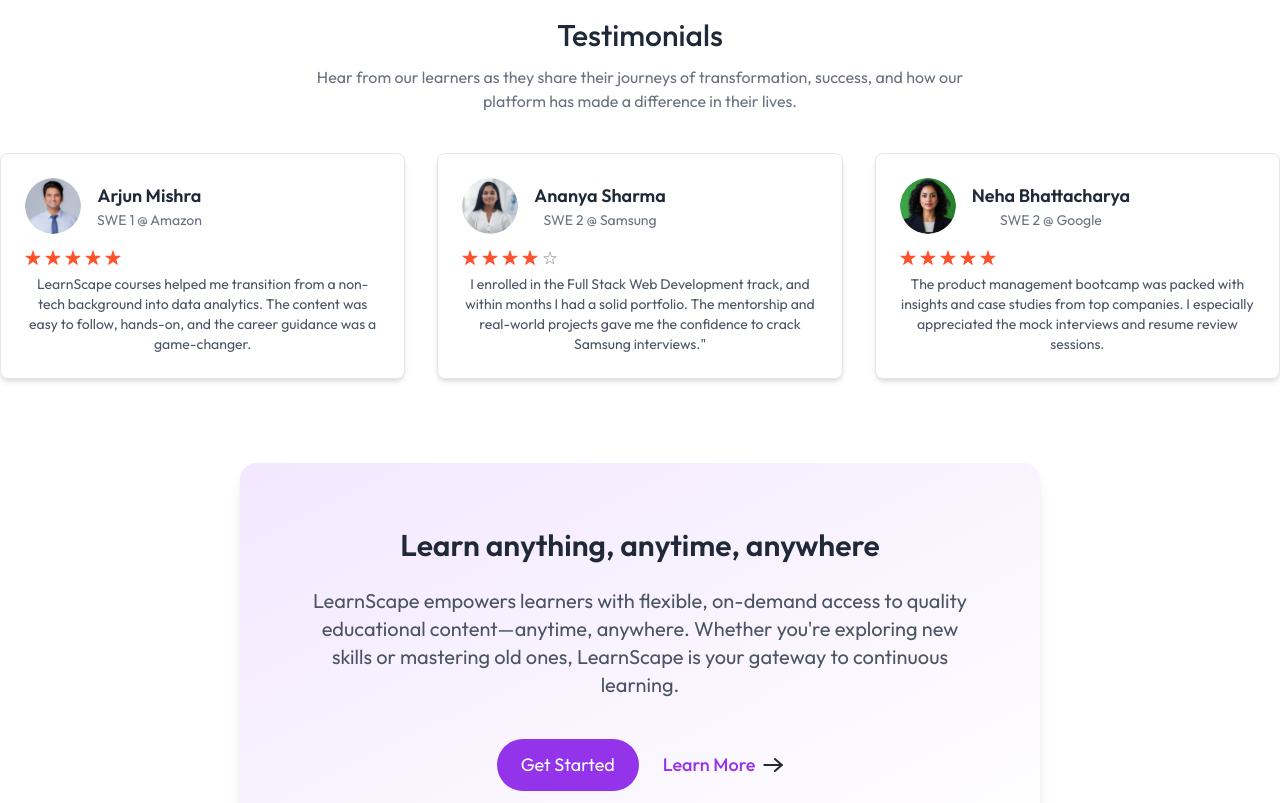
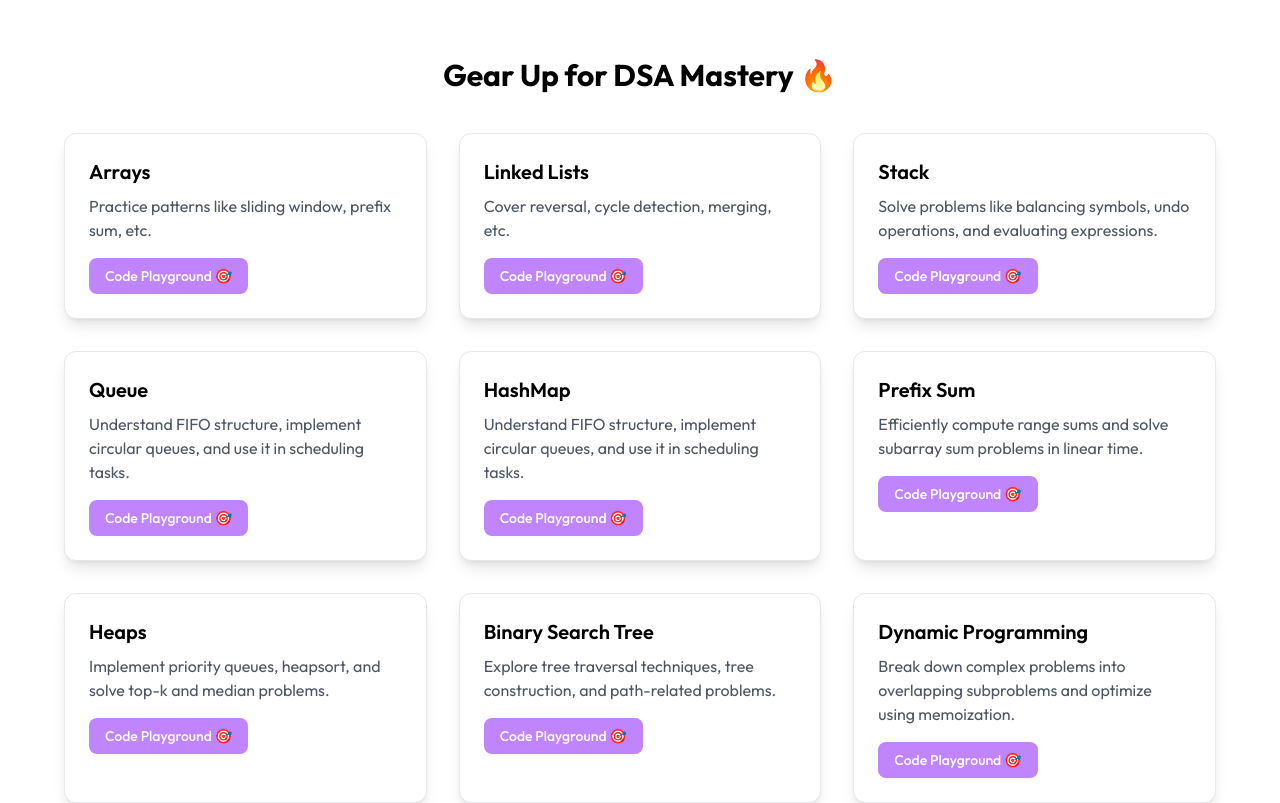
Before and after one commit to IshikaSaxena2005/LearnScape, a React (Vite) app in the folder client/: page / in a window 1280 px wide. Shown: the part 1440-2243 px from the top of the page. Built offline with nearby package versions, Linux system fonts and the light colour scheme; no server answers.

Commit message:
added DSASection.jsx

```diff
--- /dev/null
+++ b/client/src/components/student/DSASection.jsx
@@ -0,0 +1,85 @@
+import React from 'react';
+
+const DSASection = () => {
+  const topics = [
+    {
+      title: 'Arrays',
+      description: 'Practice patterns like sliding window, prefix sum, etc.',
+      link: 'https://github.com/IshikaSaxena2005/DSA-JAVA-/blob/main/Array_ArrayList.java',
+    },
+    {
+      title: 'Linked Lists',
+      description: 'Cover reversal, cycle detection, merging, etc.',
+      link: 'https://github.com/IshikaSaxena2005/DSA-JAVA-/blob/main/LinkedList.java',
+    },
+    {
+      title: 'Stack',
+      description: 'Solve problems like balancing symbols, undo operations, and evaluating expressions.',
+      link: 'https://github.com/IshikaSaxena2005/DSA-JAVA-/blob/main/Stack.java',
+    },
+    {
+      title: 'Queue',
+      description: 'Understand FIFO structure, implement circular queues, and use it in scheduling tasks.',
+      link: 'https://github.com/IshikaSaxena2005/DSA-JAVA-/blob/main/Queue.java',
+    },
+        {
+      title: 'HashMap',
+      description: 'Understand FIFO structure, implement circular queues, and use it in scheduling tasks.',
+      link: 'https://github.com/IshikaSaxena2005/DSA-JAVA-/blob/main/HashMap%20and%20HashSet.java',
+
+    },
+            {
+      title: 'Prefix Sum',
+      description: 'Efficiently compute range sums and solve subarray sum problems in linear time.',
+      link: 'https://github.com/IshikaSaxena2005/DSA-JAVA-/blob/main/Prefix%20Sum.java',
+
+    },
+                {
+      title: 'Heaps',
+      description: 'Implement priority queues, heapsort, and solve top-k and median problems.',
+      link: 'https://github.com/IshikaSaxena2005/DSA-JAVA-/blob/main/Heaps.java',
+
+    },
+    {
+      title: 'Binary Search Tree',
+      description: 'Explore tree traversal techniques, tree construction, and path-related problems.',
+      link: 'https://github.com/IshikaSaxena2005/DSA-JAVA-/blob/main/Binary%20Search%20Tree.java',
+
+    },
+        {
+      title: 'Dynamic Programming',
+      description: 'Break down complex problems into overlapping subproblems and optimize using memoization.',
+      link: 'https://github.com/IshikaSaxena2005/DSA-JAVA-/blob/main/Dynamic%20Programming.java',
+
+    },
+    // Add more topics here
+  ];
+
+  return (
+    <div className="w-full px-6 py-12 bg-white text-center">
+      <h2 className="text-3xl font-bold mb-10">Gear Up for DSA Mastery 🔥</h2>
+
+      <div className="grid grid-cols-1 sm:grid-cols-2 md:grid-cols-3 gap-8 max-w-6xl mx-auto">
+        {topics.map((topic, index) => (
+          <div
+            key={index}
+            className="bg-white shadow-lg rounded-xl p-6 border border-gray-200 hover:shadow-2xl transition-shadow duration-300 text-left"
+          >
+            <h3 className="text-xl font-semibold text-black mb-2">{topic.title}</h3>
+            <p className="text-gray-600 mb-4">{topic.description}</p>
+            <a
+              href={topic.link}
+              target="_blank"
+              rel="noopener noreferrer"
+              className="inline-block text-white bg-purple-400 hover:bg-purple-700 px-4 py-2 rounded-lg text-sm font-medium"
+            >
+             Code Playground 🎯
+            </a>
+          </div>
+        ))}
+      </div>
+    </div>
+  );
+};
+
+export default DSASection;
--- a/client/src/components/student/Navbar.jsx
+++ b/client/src/components/student/Navbar.jsx
@@ -18,14 +18,16 @@ const Navbar = () => {
       }`}
     >
       {/* Logo */}
- <Link to="/" className="flex items-center">
+<Link to="/" className="flex items-center h-full bg-[#ede7f6] px-2 py-1 rounded-md">
   <img
     onClick={() => navigate('/')}
     src={assets.logo}
     alt="LearnScape Logo"
-    className="h-20 w-auto cursor-pointer" // increased from h-14 to h-20
+    className="h-16 w-auto object-contain cursor-pointer"
+    style={{ backgroundColor: '#ede7f6' }} // Optional inline style
   />
 </Link>
+
 
 
       {/* Navigation & Button */}
--- a/client/src/pages/student/Home.jsx
+++ b/client/src/pages/student/Home.jsx
@@ -5,6 +5,7 @@ import CoursesSection from '../../components/student/CoursesSection';
 import TestimonialsSection from '../../components/student/TestimonialsSection';
 import CallToAction from '../../components/student/CallToAction';
 import Footer from '../../components/student/Footer';
+import DSASection from '../../components/student/DSASection';
 
 const Home = () => {
   return (
@@ -12,6 +13,7 @@ const Home = () => {
       <Hero />
       <Companies/>
       <CoursesSection/>
+      <DSASection/>
       <TestimonialsSection/>
       <CallToAction/>
       <Footer/>
```
